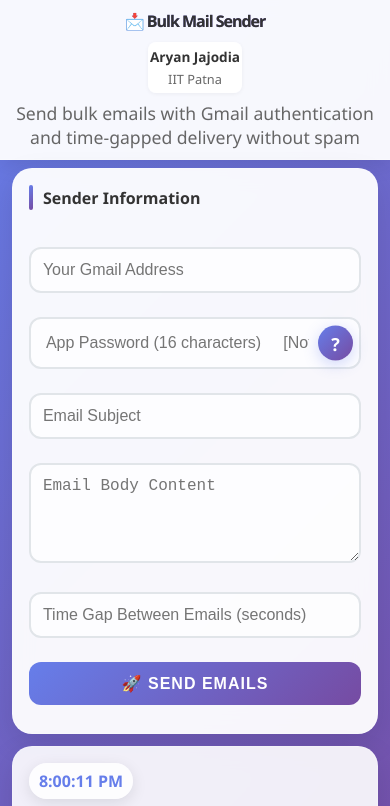
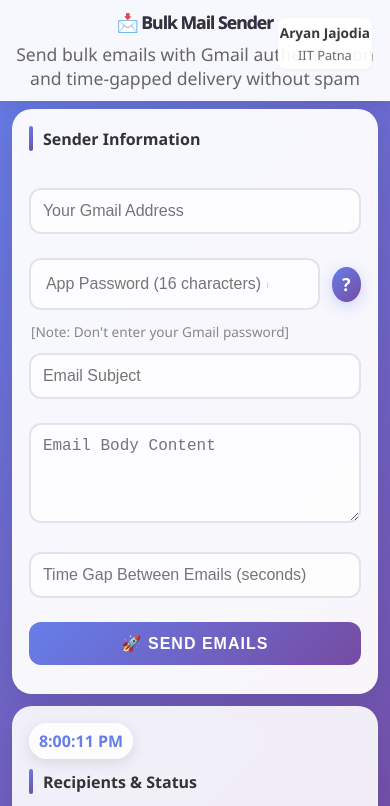
Before and after one commit to AryanJajodia26/bulkEmailSender, a website: page frontend/index.html in a window 390 px wide. Shown: the top 806 px of the page. Drawn offline with Linux system fonts and the light colour scheme.

Commit message:
Updated frontend index.html

```diff
--- a/frontend/index.html
+++ b/frontend/index.html
@@ -38,7 +38,7 @@
     }
 
     .header h1 {
-      font-size: 2.5rem;
+      font-size: 2.2rem;
       font-weight: 700;
       background: linear-gradient(135deg, #667eea, #764ba2);
       -webkit-background-clip: text;
@@ -184,10 +184,6 @@
     }
 
     .author-card {
-      position: absolute;
-      right: 24px;
-      top: 50%;
-      transform: translateY(-50%);
       max-width: 220px;
       box-sizing: border-box;
       font-size: 0.9rem;
@@ -226,31 +222,28 @@
     }
 
     .help-btn {
-      position: absolute;
-      right: 8px;
-      top: 50%;
-      transform: translateY(-50%);
+      display: flex;
+      align-items: center;
+      justify-content: center;
       width: 35px;
       height: 35px;
       border-radius: 50%;
       background: linear-gradient(135deg, #667eea, #764ba2);
-      color: white;
+      color: #fff;
       border: none;
       font-size: 18px;
       font-weight: bold;
       cursor: pointer;
-      display: flex;
-      align-items: center;
-      justify-content: center;
       text-decoration: none;
       transition: all 0.3s ease;
-      z-index: 10;
+      margin-left: 4px;
       box-shadow: 0 4px 15px rgba(102, 126, 234, 0.3);
     }
 
-    .help-btn:hover {
-      transform: translateY(-50%) scale(1.1);
+    .help-btn:hover, .help-btn:focus {
+      background: linear-gradient(135deg, #5a6fd8, #6a4190);
       box-shadow: 0 6px 20px rgba(102, 126, 234, 0.4);
+      transform: scale(1.1);
     }
 
     /* Custom scrollbar */
@@ -297,16 +290,16 @@
         min-height: unset;
       }
       .header h1 {
-        font-size: 1.2rem;
+        font-size: 1.5rem;
         text-align: center;
         width: 100%;
       }
-      .author-card {
-        position: static;
-        transform: none;
-        margin-top: 4px;
-        max-width: 95vw;
-        font-size: 0.95rem;
+      .floating-author {
+        position: fixed;
+        top: 8px;
+        right: 8px;
+        max-width: 70vw;
+        font-size: 0.9rem;
         padding: 7px 10px;
       }
       .container {
@@ -348,17 +341,18 @@
         padding: 0 2px;
       }
       .header h1 {
-        font-size: 1rem;
+        font-size: 1.1rem;
         text-align: center;
       }
-      .author-card {
+      .floating-author {
+        position: fixed;
+        top: 4px;
+        right: 2vw;
+        max-width: 90vw;
         font-size: 0.85rem;
         padding: 5px 2px;
-        margin-top: 6px;
         border-radius: 8px;
         box-shadow: 0 1px 4px rgba(0,0,0,0.05);
-        position: static;
-        transform: none;
       }
       .section-title {
         font-size: 1rem;
@@ -368,18 +362,43 @@
         padding: 7px 10px;
       }
     }
+    .helper-text {
+      font-size: 0.85rem;
+      color: #888;
+      margin-top: 2px;
+      margin-left: 2px;
+      text-align: left;
+    }
+    .floating-author {
+      position: fixed;
+      top: 18px;
+      right: 18px;
+      margin: 0;
+      z-index: 1000;
+      opacity: 0.97;
+      transition: box-shadow 0.2s;
+    }
+    .floating-author:hover {
+      box-shadow: 0 6px 24px rgba(102,126,234,0.18);
+    }
+    .input-group {
+      display: flex;
+      align-items: center;
+      gap: 8px;
+      position: relative;
+    }
   </style>
 </head>
 <body>
   <div class="header">
     <div class="header-flex">
       <h1>📩 Bulk Mail Sender</h1>
-      <div class="author-card">
-        <span class="name">Aryan Jajodia</span>
-        <span class="institution">IIT Patna</span>
-      </div>
     </div>
     <p>Send bulk emails with Gmail authentication and time-gapped delivery without spam</p>
+  </div>
+  <div class="author-card floating-author">
+    <span class="name">Aryan Jajodia</span>
+    <span class="institution">IIT Patna</span>
   </div>
 
   <form id="emailForm">
@@ -388,9 +407,10 @@
         <h2 class="section-title">Sender Information</h2>
         <input type="email" id="your_email" placeholder="Your Gmail Address" required>
         <div class="input-group">
-          <input type="password" id="app_pass" placeholder="App Password (16 characters)     [Note:Don't enter your gmail password]👉" required>
-          <a href="https://docs.google.com/document/d/1dyNTOKX1S1xI_AM7Kv3jKXgmR5r0poPvHbglBAKajPQ/edit?addon_store&tab=t.0#heading=h.babklfic9rem" target="_blank" class="help-btn" title="Help with App Password">?</a>
+          <input type="password" id="app_pass" placeholder="App Password (16 characters) 👉" required>
+          <a href="https://docs.google.com/document/d/1dyNTOKX1S1xI_AM7Kv3jKXgmR5r0poPvHbglBAKajPQ/edit?addon_store&tab=t.0#heading=h.babklfic9rem" target="_blank" class="help-btn" title="What is an App Password?">?</a>
         </div>
+        <div class="helper-text">[Note: Don't enter your Gmail password]</div>
         <input type="text" id="subject" placeholder="Email Subject" required>
         <textarea id="mail_content" placeholder="Email Body Content" required rows="4"></textarea>
         <input type="number" id="time_gap" placeholder="Time Gap Between Emails (seconds)" required min="1">
```
